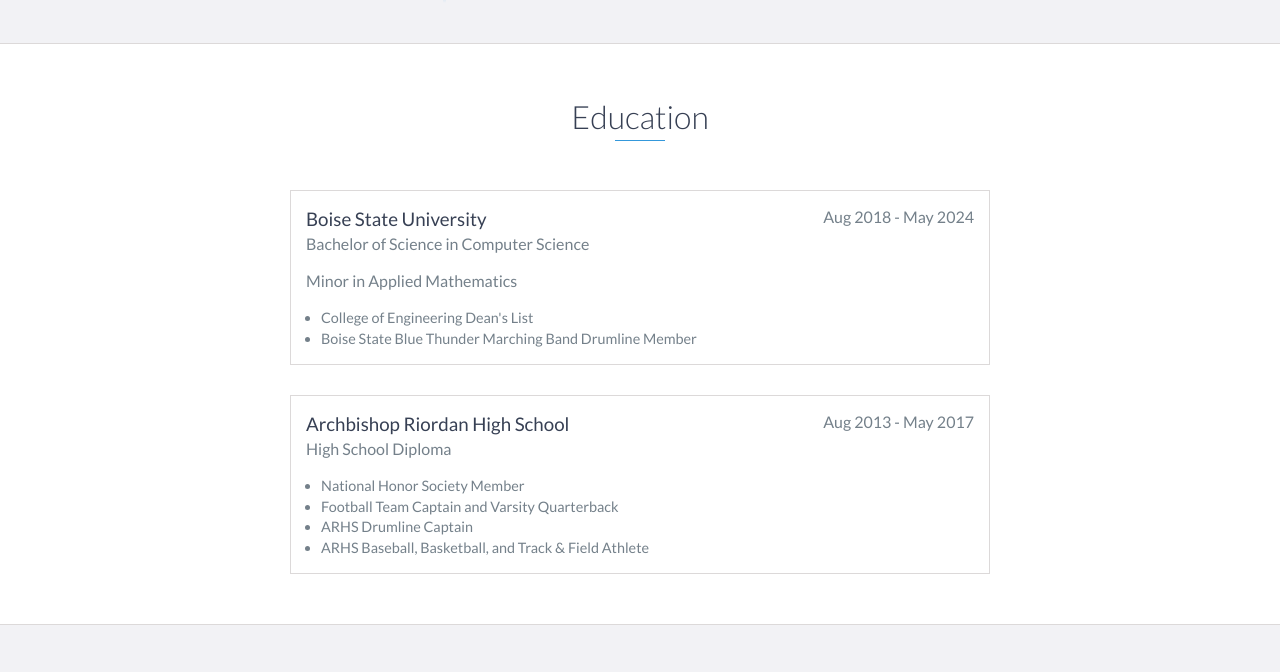
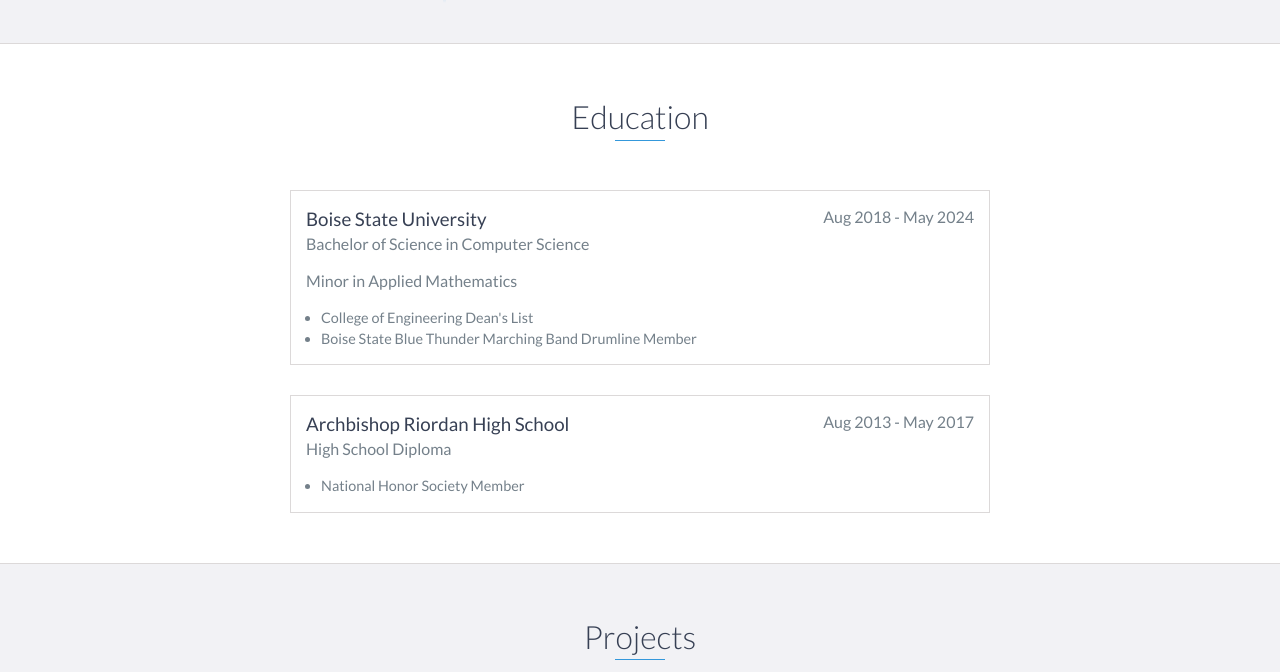
Before and after one commit to xaviercaracter/xaviercaracter.github.io, a website: page index.html in a window 1280 px wide. Shown: the part 2403-3075 px from the top of the page. Drawn offline with nearby package versions, Linux system fonts and the light colour scheme.

Commit message:
further edits

```diff
--- a/index.html
+++ b/index.html
@@ -119,7 +119,7 @@
                 <h3>Enterprise Transformation Institute</h3>
                 <h4>Software Engineering Intern</h4>
                 <ul>
-                <li>Developed and maintained software applications to streamline ( extract/translate/load ETL)data processes and automate system integration between multiple applications and databases.</li>
+                <li>Developed and maintained software applications to streamline (extract/translate/load ETL) data processes and automate system integration between multiple applications and databases.</li>
                 <li>Leveraged existing artificial intelligence models (chatGPT, Google Gemini, and Microsoft Copilot) for customized client CSR application integration.</li>
                 <li>Provided SDET Penetration testing to identify Cyber attack vulnerabilities.</li>
                 <li>Collaborated with business analysts, project managers, and stakeholders to translate business requirements into technical solutions that align with business goals and provide enterprise value.</li>
@@ -154,15 +154,6 @@
             <ul>
                 <li>
                     National Honor Society Member
-                </li>
-                <li>
-                    Football Team Captain and Varsity Quarterback
-                </li>
-                <li>
-                    ARHS Drumline Captain
-                </li>
-                <li>
-                    ARHS Baseball, Basketball, and Track & Field Athlete
                 </li>
             </ul>
         </div>
```
